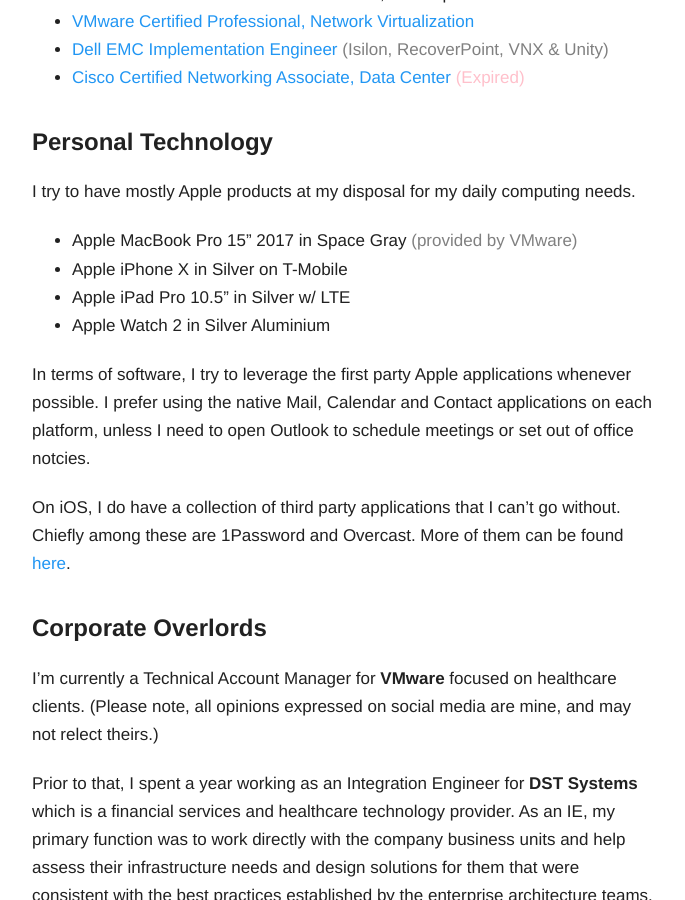
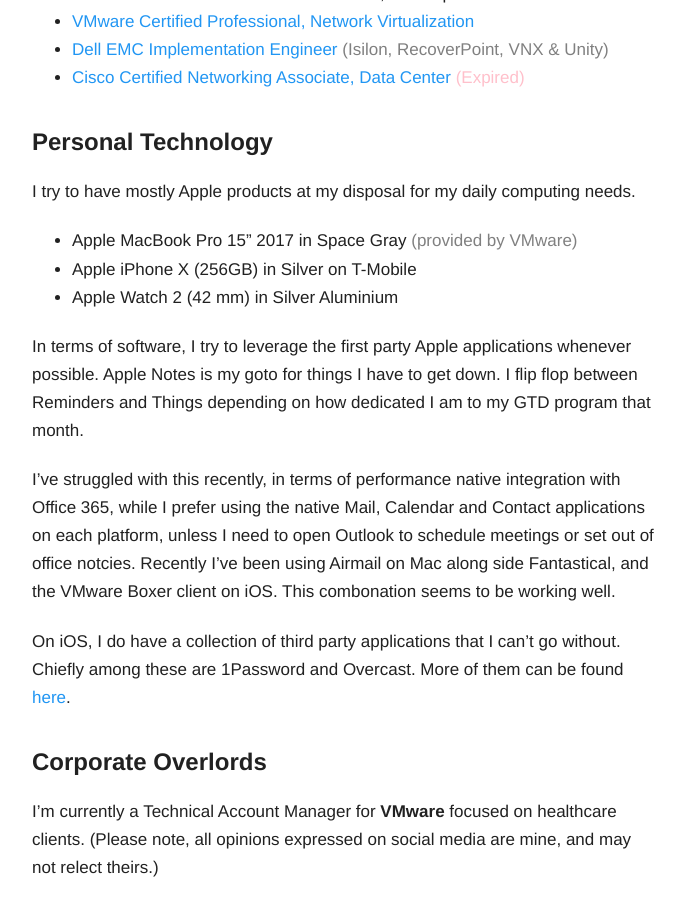
Before and after one commit to vmstan/vmstan.github.io, a Jekyll site: the page built from about/index.md, in a window 1280 px wide and 900 px high, scrolled down 1049 px. Shown: the whole window, without its empty margins (296-981 px from the left). Built offline with Jekyll 4.4.1, drawn with Linux system fonts in a browser that asks for light colours.

Commit message:
About me

```diff
--- a/about/index.md
+++ b/about/index.md
@@ -32,11 +32,12 @@
 I try to have mostly Apple products at my disposal for my daily computing needs.
 
 * Apple MacBook Pro 15" 2017 in Space Gray <font color="gray">(provided by VMware)</font>
-* Apple iPhone X in Silver on T-Mobile
-* Apple iPad Pro 10.5" in Silver w/ LTE
-* Apple Watch 2 in Silver Aluminium
+* Apple iPhone X (256GB) in Silver on T-Mobile
+* Apple Watch 2 (42 mm) in Silver Aluminium
 
-In terms of software, I try to leverage the first party Apple applications whenever possible. I prefer using the native Mail, Calendar and Contact applications on each platform, unless I need to open Outlook to schedule meetings or set out of office notcies.
+In terms of software, I try to leverage the first party Apple applications whenever possible. Apple Notes is my goto for things I have to get down. I flip flop between Reminders and Things depending on how dedicated I am to my GTD program that month.
+
+I've struggled with this recently, in terms of performance native integration with Office 365, while I prefer using the native Mail, Calendar and Contact applications on each platform, unless I need to open Outlook to schedule meetings or set out of office notcies. Recently I've been using Airmail on Mac along side Fantastical, and the VMware Boxer client on iOS. This combonation seems to be working well.
 
 On iOS, I do have a collection of third party applications that I can't go without. Chiefly among these are 1Password and Overcast. More of them can be found [here](https://vmstan.com/my-top-10-ios-apps-7887c2973b67).
 
```
